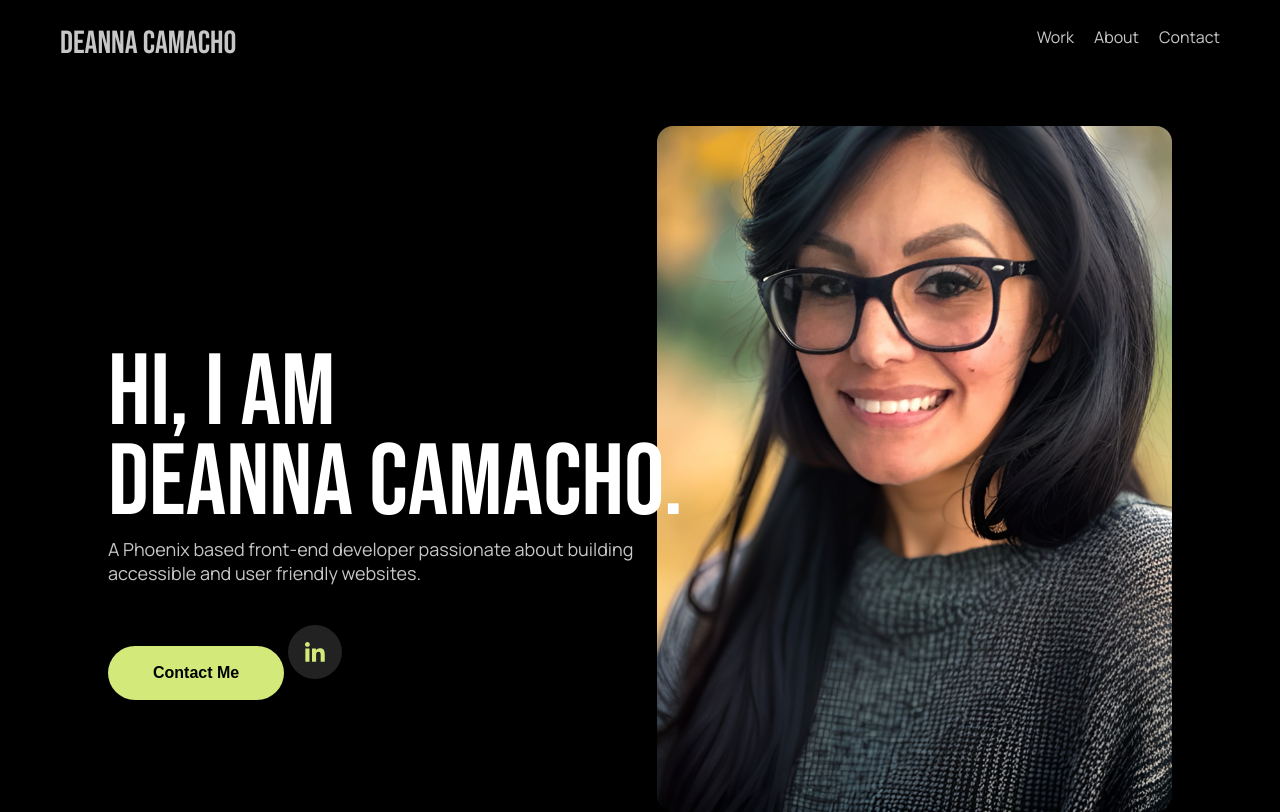
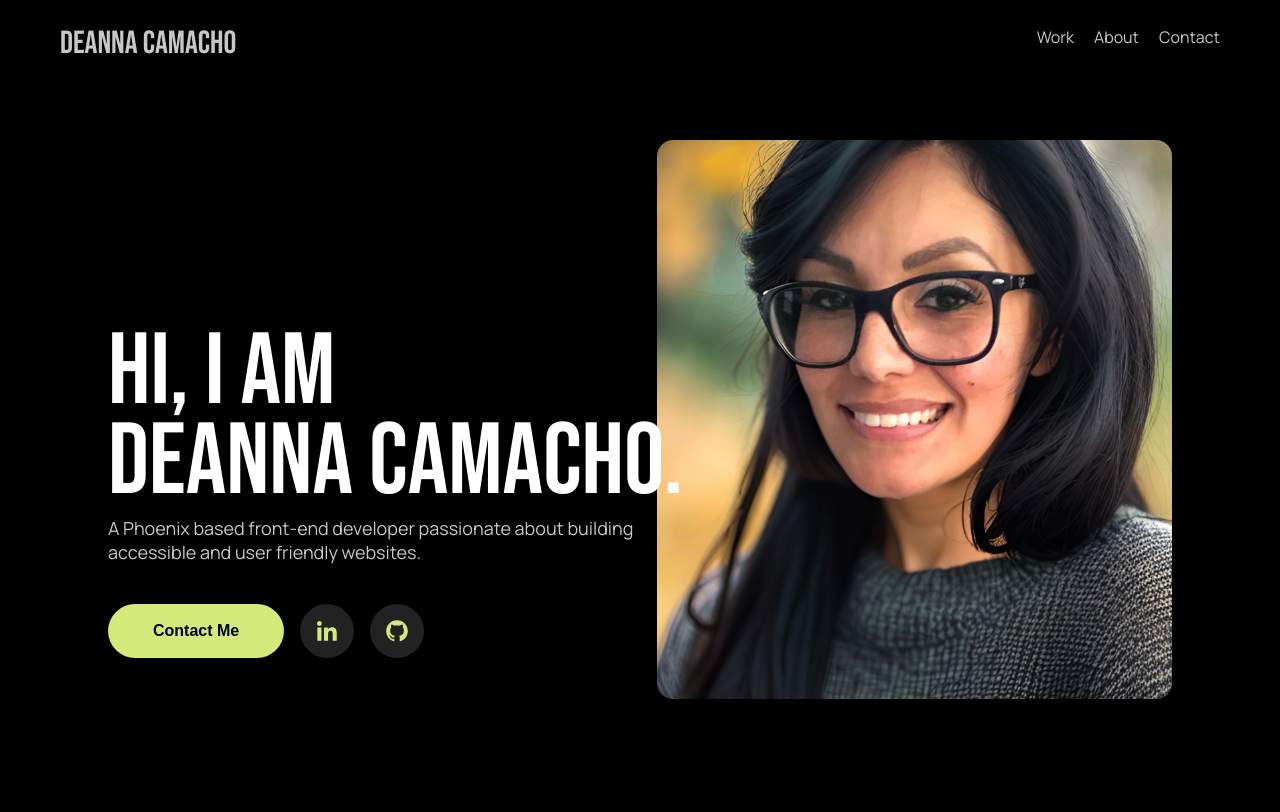
Before and after one commit to dcam4u/dev_portfolio, a plain HTML site: page index.html in a window 1280 px wide. Drawn offline with Linux system fonts and the light colour scheme.

Commit message:
header design completion

```diff
--- a/blocks/page.css
+++ b/blocks/page.css
@@ -47,7 +47,7 @@
 
 .header__intro-block {
   max-width: 585px;
-  margin: 286px 0 0 108px;
+  margin: 265px 0 0 108px;
 }
 .header__intro-text {
   margin: 0 0 40px 0;
@@ -75,12 +75,33 @@
   background-color: #222;
 }
 
+.header__github-button {
+  background-image: url(../images/header_github.svg);
+  background-repeat: no-repeat;
+  background-position: center;
+  border: 0;
+  height: 54px;
+  width: 54px;
+  border-radius: 100px;
+  background-color: #222;
+}
+
 .header__headshot {
   position: absolute;
   max-width: 515px;
   border-radius: 16px;
   border: none;
   right: 108px;
-  top: 126px;
+  top: 140px;
   z-index: -1;
 }
+
+.header__buttons {
+  display: flex;
+  column-gap: 16px;
+  padding: 0;
+}
+
+.header__button {
+  list-style-type: none;
+}
--- a/index.html
+++ b/index.html
@@ -24,10 +24,19 @@
           A Phoenix based front-end developer passionate about building
           accessible and user friendly websites.
         </p>
-        <button class="header__contact-button">Contact Me</button>
-        <button class="header__linkedin-button"></button>
+        <ul class="header__buttons">
+          <li class="header__button">
+            <button class="header__contact-button">Contact Me</button>
+          </li>
+          <li class="header__button">
+            <button class="header__linkedin-button"></button>
+          </li>
+          <li class="header__button">
+            <button class="header__github-button"></button>
+          </li>
+        </ul>
       </div>
-      <img src="./images/headshot4.jpg" class="header__headshot" />
+      <img src="./images/cropped_headshot4.jpg" class="header__headshot" />
     </header>
     <main></main>
   </body>
```
Also changed, not shown: images/cropped_headshot4.jpg (added), images/header_github.svg (added), 1 other file.
